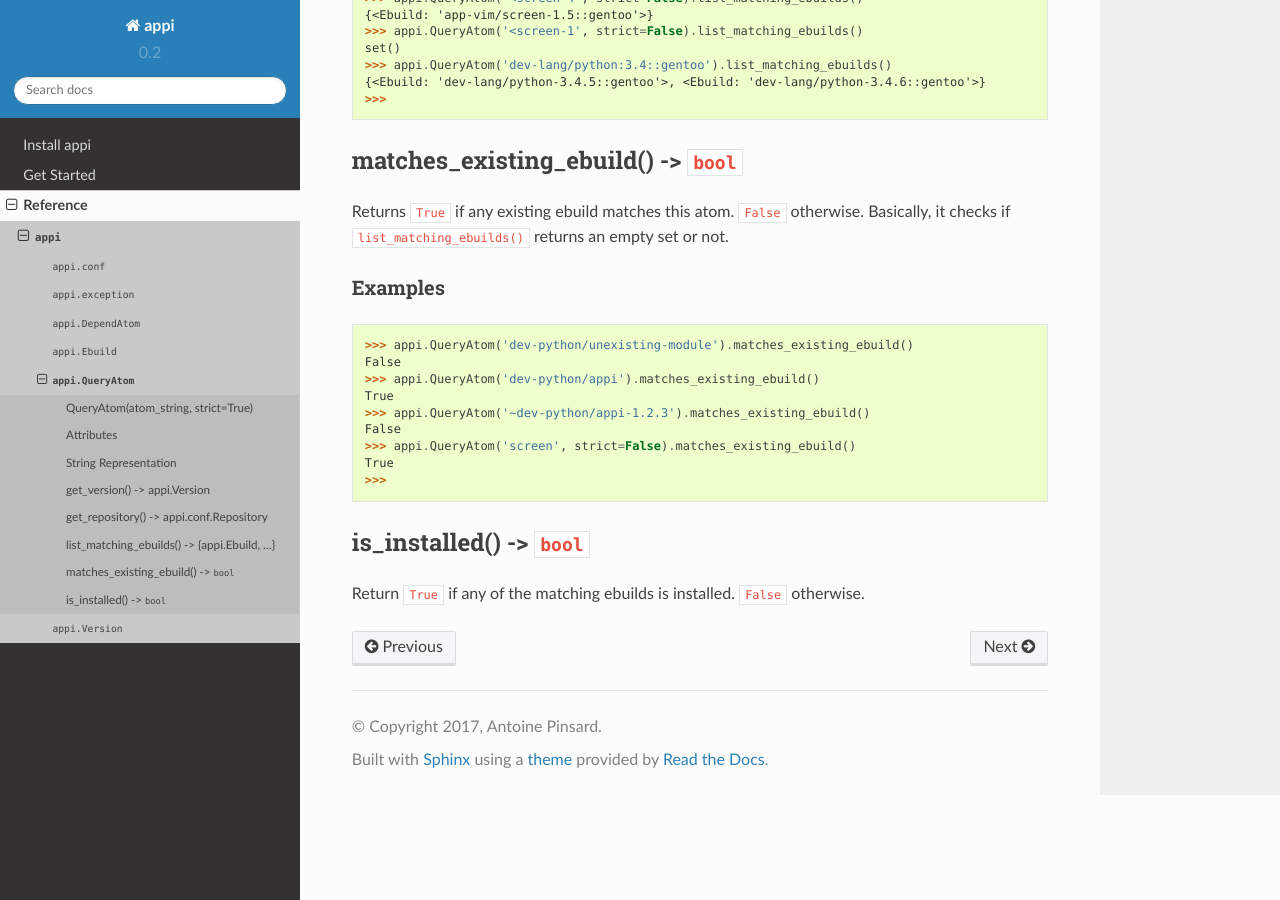
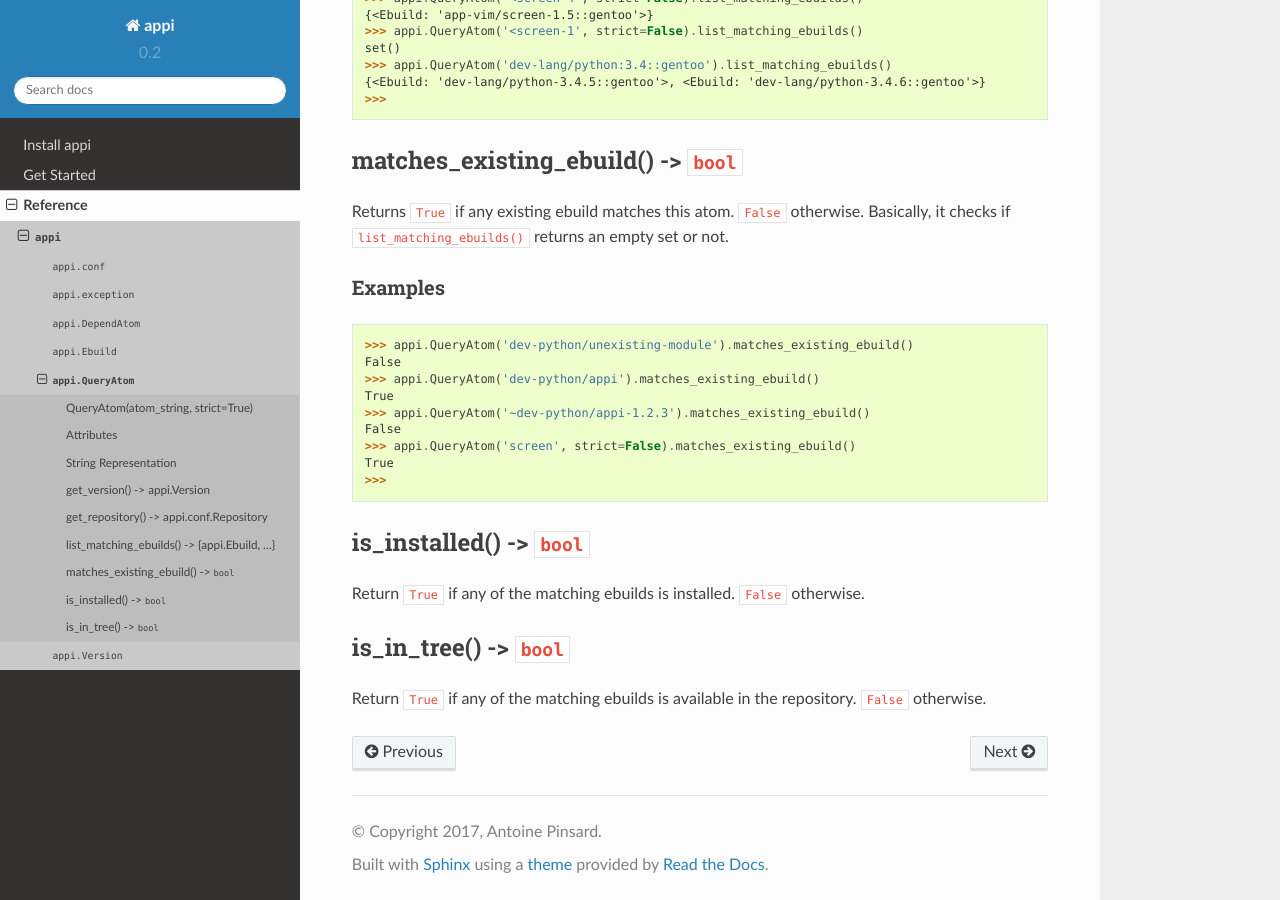
Before and after one commit to funtoo/appi, a Sphinx documentation site: the page built from docs/ref/appi/QueryAtom.rst, in a window 1280 px wide and 900 px high, scrolled down 4076 px. Built offline with Sphinx 7.4.7 and the Read the Docs theme 2.0.0, drawn with Linux system fonts in a browser that asks for light colours.

Commit message:
Added Ebuild.is_in_tree() and QueryAtom.is_in_tree() doc

```diff
--- a/docs/ref/appi/Ebuild.rst
+++ b/docs/ref/appi/Ebuild.rst
@@ -157,3 +157,9 @@
 --------------------------
 
 Return ``True`` if this ebuild is installed. ``False`` otherwise.
+
+is_in_tree() -> ``bool``
+--------------------------
+
+Return ``True`` if this ebuild is available in the repository. ``False``
+otherwise.
--- a/docs/ref/appi/QueryAtom.rst
+++ b/docs/ref/appi/QueryAtom.rst
@@ -253,3 +253,9 @@
 --------------------------
 
 Return ``True`` if any of the matching ebuilds is installed. ``False`` otherwise.
+
+is_in_tree() -> ``bool``
+--------------------------
+
+Return ``True`` if any of the matching ebuilds is available in the repository.
+``False`` otherwise.
```
